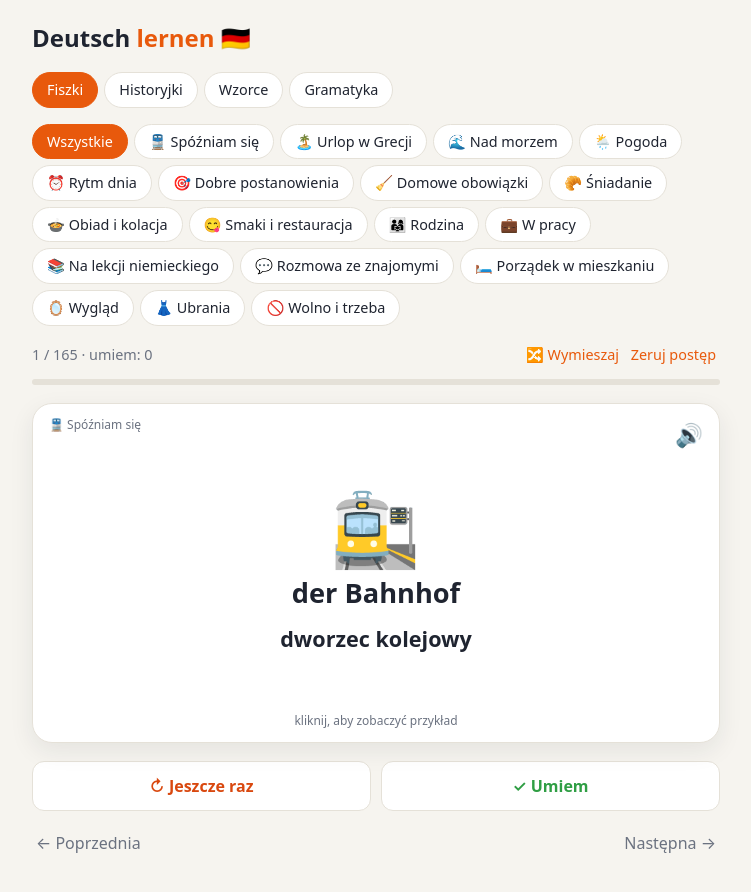
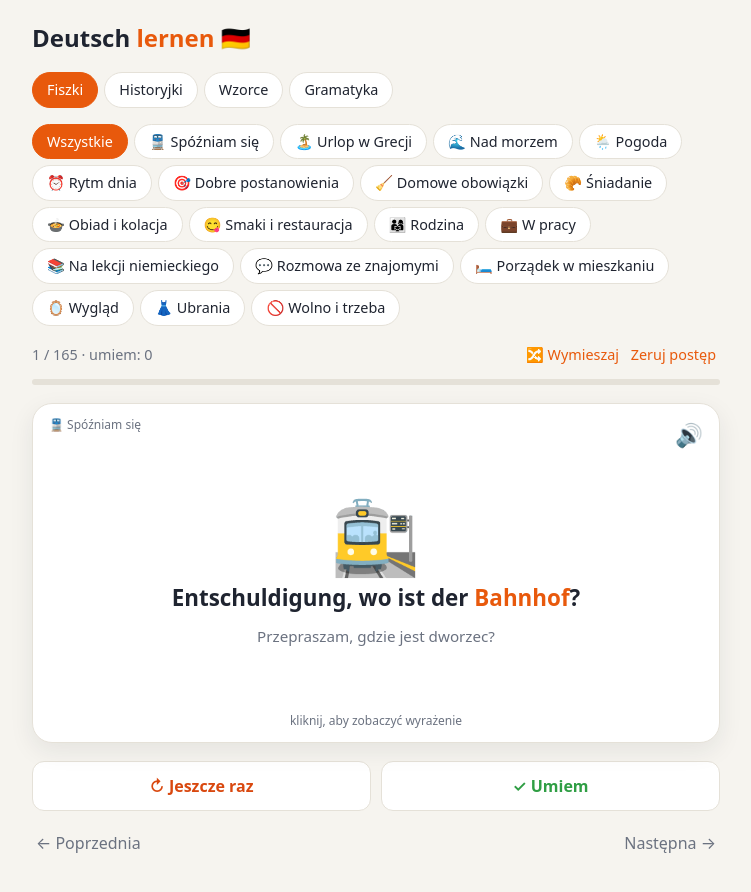
Before and after one commit to AgaMacko/German, a plain HTML site: page index.html in a window 1280 px wide. Shown: the whole page, without its empty margins (264-1015 px from the left). Drawn offline with Linux system fonts and the light colour scheme.

Commit message:
Show example sentence with translation on card front, expression on back
Co-Authored-By: Claude Sonnet 5.5 <noreply@anthropic.com>
Claude-Session: https://claude.ai/code/session_019yHRyxzFiG6Vz1kM9wHN8V

```diff
--- a/index.html
+++ b/index.html
@@ -58,6 +58,7 @@
   .de { font-size: 1.7rem; font-weight: 700; overflow-wrap: anywhere; }
   .pl { font-size: 1.35rem; font-weight: 600; }
   .ex { font-size: 1.05rem; }
+  .sentence { font-size: 1.4rem; font-weight: 600; overflow-wrap: anywhere; }
   .ex-pl { font-size: .95rem; color: var(--muted); }
   .note { font-size: .85rem; color: var(--muted); font-style: italic; }
   .hint { position: absolute; bottom: 12px; font-size: .75rem; color: var(--muted); }
@@ -757,18 +758,17 @@ function render() {
       <div class="card ${flipped ? "flipped" : ""}" id="card">
         <div class="face front">
           <span class="cat-tag">${c.cat}</span>
-          <button class="speak" data-say="${encodeURIComponent(c.de)}" title="Posłuchaj" aria-label="Posłuchaj">🔊</button>
+          <button class="speak" data-say="${encodeURIComponent(c.ex.replace(/<[^>]+>/g, ""))}" title="Posłuchaj zdania" aria-label="Posłuchaj zdania">🔊</button>
           <div class="emoji">${c.emoji}</div>
-          <div class="de">${c.de}</div>
-          <div class="pl">${c.pl}</div>
-          <span class="hint">kliknij, aby zobaczyć przykład</span>
+          <div class="sentence">${c.ex}</div>
+          <div class="ex-pl">${c.exPl}</div>
+          <span class="hint">kliknij, aby zobaczyć wyrażenie</span>
         </div>
         <div class="face back">
           <span class="cat-tag">${known.has(list[pos]) ? "✓ umiem" : c.cat}</span>
-          <button class="speak" data-say="${encodeURIComponent(c.ex.replace(/<[^>]+>/g, ""))}" title="Posłuchaj przykładu" aria-label="Posłuchaj przykładu">🔊</button>
-          <div class="note">${c.de}</div>
-          <div class="ex">${c.ex}</div>
-          <div class="ex-pl">${c.exPl}</div>
+          <button class="speak" data-say="${encodeURIComponent(c.de)}" title="Posłuchaj wyrażenia" aria-label="Posłuchaj wyrażenia">🔊</button>
+          <div class="de">${c.de}</div>
+          <div class="pl">${c.pl}</div>
           ${c.note ? `<div class="note">${c.note}</div>` : ""}
         </div>
       </div>
```
